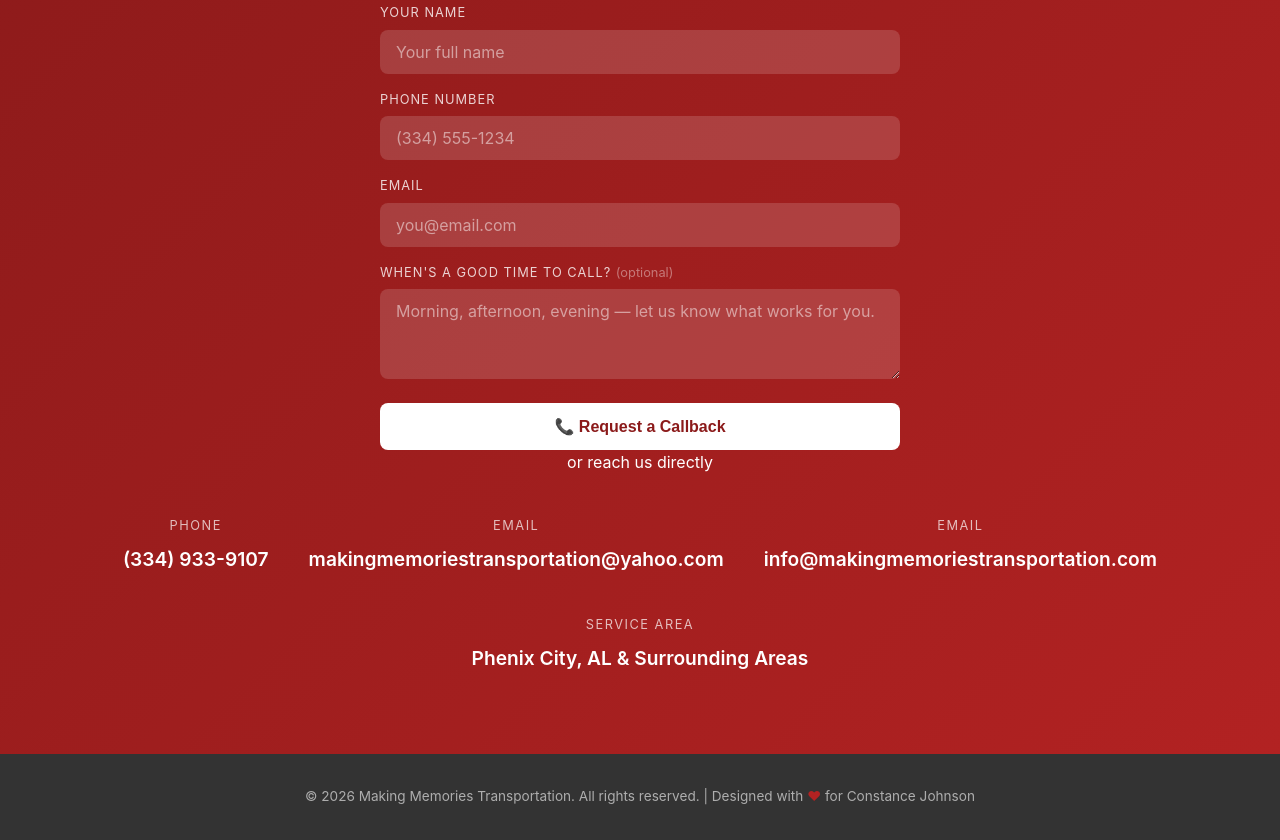
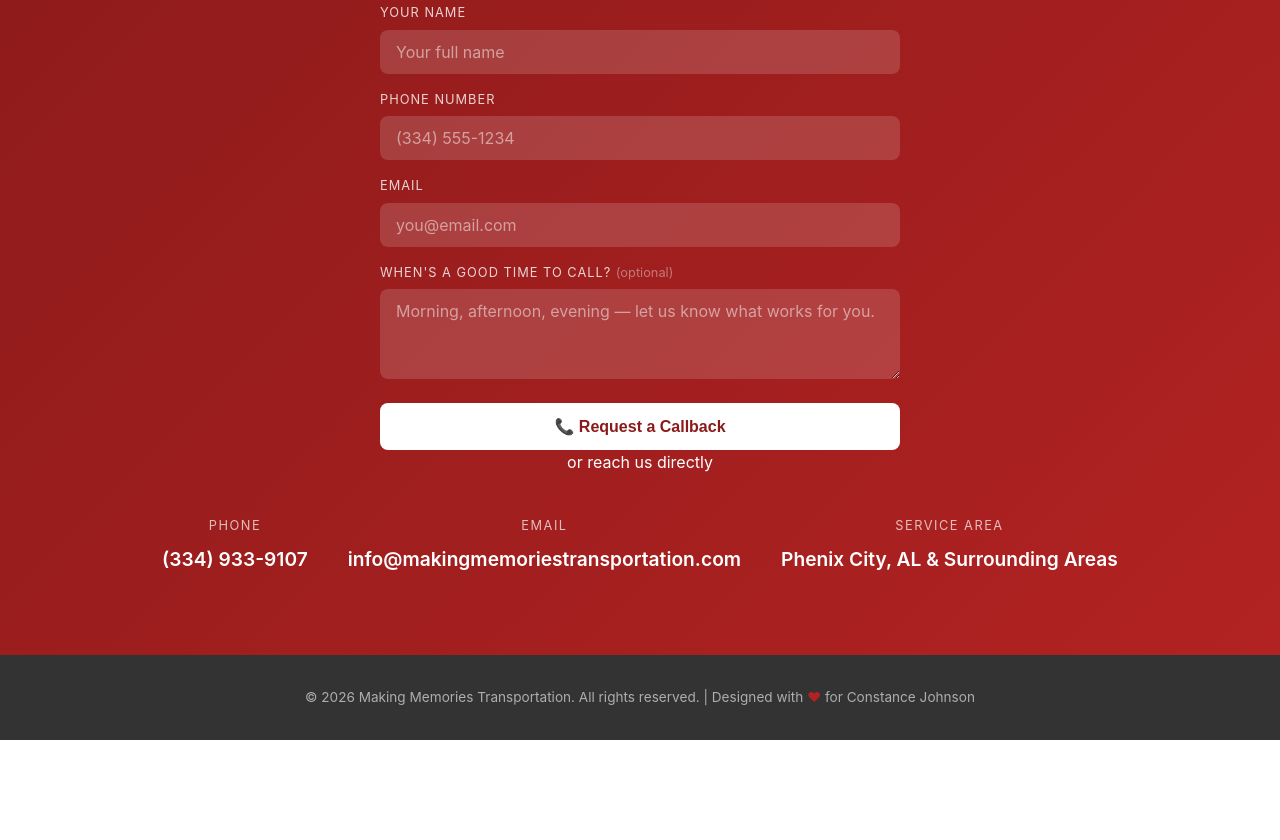
Before and after one commit to otion3c-debug/making-memories-transportation, a plain HTML site: page index.html in a window 1280 px wide. Shown: the part 3889-4729 px from the top of the page. After the commit the page ends 4629 px from the top, so only its background shows below. Drawn offline with Linux system fonts and the light colour scheme.

Commit message:
Remove Yahoo email, use info@ only

```diff
--- a/index.html
+++ b/index.html
@@ -645,7 +645,7 @@
             Call, email, or leave your info below and we'll call you back.
         </p>
 
-        <form class="contact-form" action="https://formsubmit.co/makingmemoriestransportation@yahoo.com" method="POST">
+        <form class="contact-form" action="https://formsubmit.co/info@makingmemoriestransportation.com" method="POST">
             <div class="form-row">
                 <label for="lead-name">Your Name</label>
                 <input type="text" id="lead-name" name="name" placeholder="Your full name" required>
@@ -676,10 +676,6 @@
             </div>
             <div class="contact-item">
                 <div class="label">Email</div>
-                <div class="value"><a href="mailto:makingmemoriestransportation@yahoo.com" style="color: inherit;">makingmemoriestransportation@yahoo.com</a></div>
-            </div>
-            <div class="contact-item">
-                <div class="label">Email</div>
                 <div class="value"><a href="mailto:info@makingmemoriestransportation.com" style="color: inherit;">info@makingmemoriestransportation.com</a></div>
             </div>
             <div class="contact-item">
```
